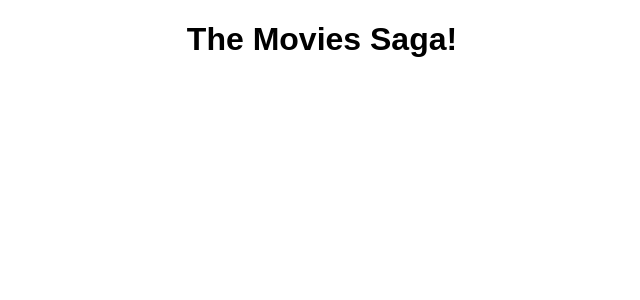
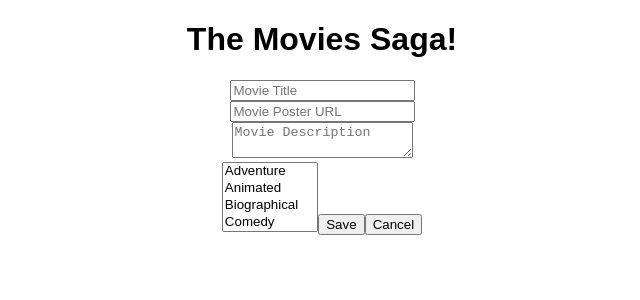
Before and after one commit to jstnlawson/weekend-movie-sagas, a React (Create React App) app: page /#/form in a window 1280 px wide. Shown: the top 300 px of the page, without its empty margins (318-958 px from the left). Built offline with nearby package versions, Linux system fonts and the light colour scheme.

Commit message:
movie form bolier plate

```diff
--- a/src/components/App/App.js
+++ b/src/components/App/App.js
@@ -2,6 +2,7 @@ import {HashRouter as Router, Route} from 'react-router-dom';
 import './App.css';
 import MovieList from '../MovieList/MovieList'
 import MovieDetails from '../MovieDetails/MovieDetails';
+import MovieForm from '../MovieForm/MovieForm';
 
 function App() {
   return (
@@ -17,6 +18,9 @@ function App() {
           <MovieDetails />
         </Route>
         {/* Add Movie page*/}
+        <Route exact path="/form" >
+          <MovieForm />
+        </Route>
       </Router>
     </div>
   );
--- /dev/null
+++ b/src/components/MovieForm/MovieForm.jsx
@@ -0,0 +1,65 @@
+import React, { useState, useEffect } from 'react';
+import { useDispatch, useSelector } from 'react-redux';
+import { useParams, useHistory } from 'react-router-dom';
+
+
+const MovieForm = () => {
+    const dispatch = useDispatch();
+    const history = useHistory()
+
+
+    //Initial state is an OBJECT??
+    let [newMovie, setMovie] = useState({});
+
+    const addNewMovie = event => {
+        event.preventDefault();
+        dispatch({ type: 'ADD_MOVIE', payload: newMovie });
+        //updates the next movie to have a new id
+        setMovie({});
+    }
+
+    return (
+        <div>
+            <form onSubmit={addNewMovie} >
+                <input type='text'
+                    value={newMovie.title}
+                    onChange={(event) => setMovie({ ...newMovie, title: event.target.value })}
+                    placeholder='Movie Title' />
+                <br></br>
+                <input type='text'
+                    value={newMovie.poster}
+                    onChange={(event) => setMovie({ ...newMovie, poster: event.target.value })}
+                    placeholder='Movie Poster URL' />
+                <br></br>
+                <textarea
+                    value={newMovie.description}
+                    onChange={(event) => setMovie({ ...newMovie, description: event.target.value })}
+                    placeholder='Movie Description'
+                >
+                </textarea>
+                <br></br>
+                <select multiple name="languages" id="lang">
+                    <option value="adventure">Adventure</option>
+                    <option value="animated">Animated</option>
+                    <option value="biographical">Biographical</option>
+                    <option value="comedy">Comedy</option>
+                    <option value="disaster">Disaster</option>
+                    <option value="drama">Drama</option>
+                    <option value="epic">Epic</option>
+                    <option value="fantasy">Fantasy</option>
+                    <option value="musical">Musical</option>
+                    <option value="romantic">Romantic</option>
+                    <option value="science-fiction">Science Fiction</option>
+                    <option value="space-opera">Space-Opera</option>
+                    <option value="superhero">Superhero</option>
+                </select>
+                <input type='submit' value='Save' onClick={() => history.goBack()}/>
+                <button onClick={() => history.goBack()}>Cancel</button>
+            </form>
+        </div>
+    )
+
+
+}
+
+export default MovieForm;
```
Also changed, not shown: src/components/MovieDetails/MovieDetails.jsx (+0 -19 lines), src/components/MovieForm/MovieForm.css (added).
